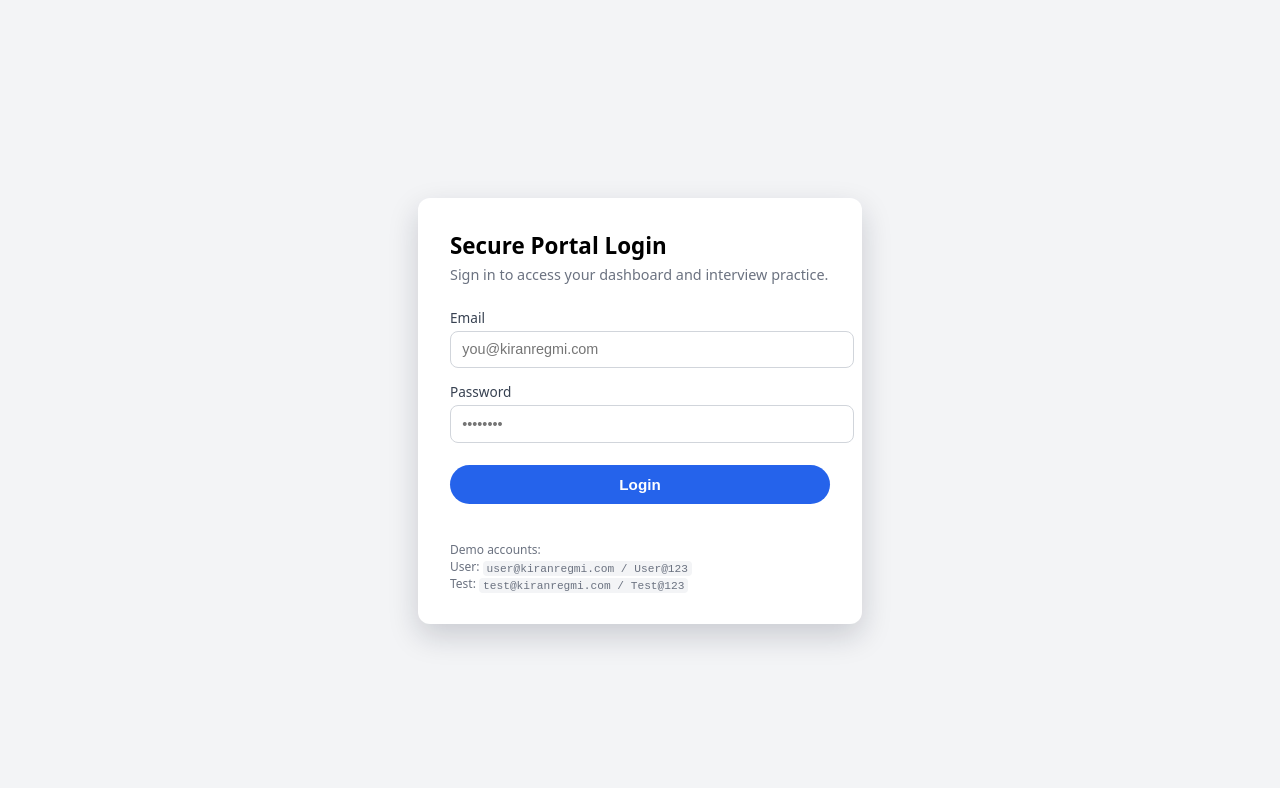
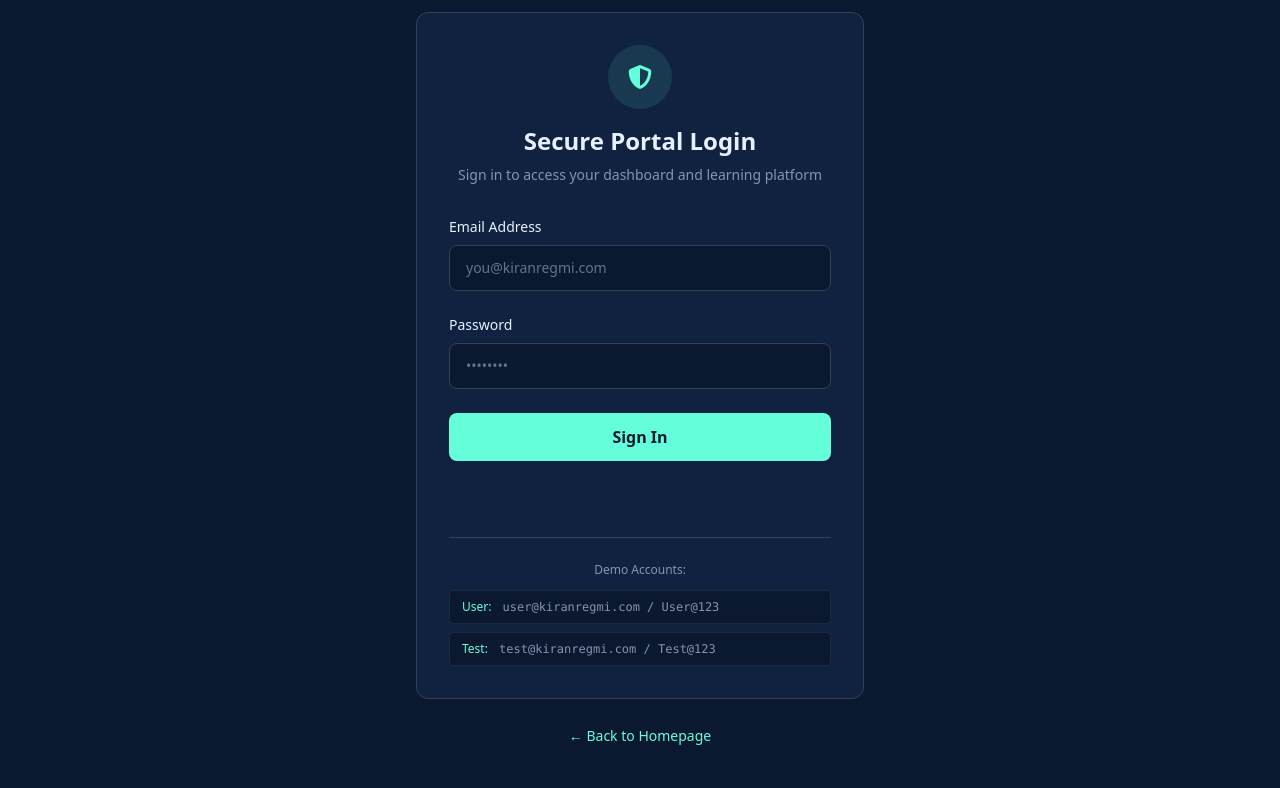
Before and after one commit to kiran-regmi/kiranregmi.com, a plain HTML site: page login.html in a window 1280 px wide. Shown: the part 68-856 px from the top of the page. Drawn offline with nearby package versions, Linux system fonts and the light colour scheme.

Commit message:
updated login page

```diff
--- a/login.html
+++ b/login.html
@@ -1,150 +1,144 @@
-
 <!DOCTYPE html>
 <html lang="en">
+<!--
+  kiranregmi.com - Login Page
+  Version: 2.3
+  Last Updated: January 28, 2026
+  Changes: Redesigned to match v2.3 homepage theme
+-->
 <head>
   <meta charset="UTF-8" />
   <title>Login • kiranregmi.com</title>
   <meta name="viewport" content="width=device-width, initial-scale=1" />
-  <link rel="stylesheet" href="styles.css" />
+  <link rel="icon" href="/assets/images/favicon.ico" type="image/x-icon">
 
-  <link rel="stylesheet" href="./css/base.css" />
-  <link rel="stylesheet" href="./css/layout.css" />
-  <link rel="stylesheet" href="./css/components.css" />
+  <!-- Tailwind -->
+  <script src="https://cdn.tailwindcss.com"></script>
+
+  <!-- Font Awesome -->
+  <link rel="stylesheet" href="https://cdnjs.cloudflare.com/ajax/libs/font-awesome/6.5.0/css/all.min.css" crossorigin="anonymous"/>
+
   <style>
-    body {
-      font-family: system-ui, -apple-system, BlinkMacSystemFont, "Inter", sans-serif;
-      background: #f3f4f6;
-      margin: 0;
+    @keyframes fadeIn {
+      from { opacity: 0; transform: translateY(10px); }
+      to { opacity: 1; transform: translateY(0); }
     }
-    .login-wrapper {
-      min-height: 100vh;
-      display: flex;
-      align-items: center;
-      justify-content: center;
-      padding: 1rem;
-    }
-    .login-card {
-      background: #fff;
-      padding: 2rem;
-      border-radius: 12px;
-      box-shadow: 0 12px 30px rgba(15, 23, 42, 0.18);
-      max-width: 380px;
-      width: 100%;
-    }
-    .login-card h1 {
-      margin: 0 0 0.25rem 0;
-      font-size: 1.4rem;
-    }
-    .login-card p {
-      margin: 0 0 1.5rem 0;
-      font-size: 0.9rem;
-      color: #6b7280;
-    }
-    .form-group {
-      margin-bottom: 0.9rem;
-    }
-    .form-group label {
-      display: block;
-      font-size: 0.85rem;
-      margin-bottom: 0.25rem;
-      color: #374151;
-    }
-    .form-group input {
-      width: 100%;
-      padding: 0.6rem 0.7rem;
-      border-radius: 8px;
-      border: 1px solid #d1d5db;
-      font-size: 0.9rem;
-    }
-    .btn-primary {
-      width: 100%;
-      border: none;
-      border-radius: 999px;
-      padding: 0.7rem;
-      background: #2563eb;
-      color: #fff;
-      font-weight: 600;
-      cursor: pointer;
-      margin-top: 0.5rem;
-    }
-    .btn-primary:hover {
-      background: #1d4ed8;
-    }
-    #loginError {
-      margin-top: 0.5rem;
-      font-size: 0.8rem;
-      color: #dc2626;
-      min-height: 1em;
-    }
-    .login-footer {
-      margin-top: 1rem;
-      font-size: 0.75rem;
-      color: #6b7280;
-    }
-    .login-footer code {
-      font-size: 0.7rem;
-      background: #f3f4f6;
-      padding: 0.1rem 0.25rem;
-      border-radius: 4px;
+    .animate-fade-in {
+      animation: fadeIn 0.5s ease-out;
     }
   </style>
 </head>
 
-<!-- ========== TOP NAVBAR ========== -->
-<body class="app-shell">
+<body class="bg-[#0a192f] text-[#ccd6f6]">
 
-<!-- TOP NAVBAR (reuse same markup as foundations) -->
-<header class="top-navbar">
-  <div class="top-navbar-inner">
+<!-- NAVBAR -->
+<nav class="fixed top-0 left-0 right-0 z-40 border-b border-slate-800 bg-[#0a192f]/95 backdrop-blur-sm">
+  <div class="max-w-7xl mx-auto px-6 lg:px-12 h-16 flex items-center justify-between">
 
-    <!-- Logo -->
-    <a href="../index.html" class="top-logo">
-      <span class="logo-badge">KR</span>
+    <!-- LOGO -->
+    <a href="index.html" class="flex items-center gap-2">
+      <span class="w-9 h-9 rounded-full border border-[#64ffda] text-[#64ffda] font-bold flex items-center justify-center text-sm">
+        KR
+      </span>
     </a>
 
-    <!-- Nav Links -->
-    <nav class="top-nav-links">
-      <a href="./index.html">Home</a>
-      <a href="./contact.html">Contact</a>
-      <a href="./login.html" id="loginLink">Log Out</a>
+    <!-- NAV LINKS -->
+    <nav class="flex items-center gap-6 text-sm">
+      <a href="index.html" class="hover:text-[#64ffda] transition">Home</a>
+      <a href="contact.html" class="hover:text-[#64ffda] transition">Contact</a>
     </nav>
   </div>
-</header>
+</nav>
 
-<!-- ========== Body start here ========== -->
+<!-- MAIN -->
+<main class="min-h-screen flex items-center justify-center px-6 py-20">
+  <div class="w-full max-w-md animate-fade-in">
 
-  <div class="login-wrapper">
-    <div class="login-card">
-      <h1>Secure Portal Login</h1>
-      <p>Sign in to access your dashboard and interview practice.</p>
+    <!-- Login Card -->
+    <div class="bg-[#112240] border border-slate-700 rounded-xl p-8">
+      <div class="text-center mb-8">
+        <div class="w-16 h-16 bg-[#64ffda]/10 rounded-full flex items-center justify-center mx-auto mb-4">
+          <i class="fa-solid fa-shield-halved text-[#64ffda] text-2xl"></i>
+        </div>
+        <h1 class="text-2xl font-bold text-[#e6f1ff] mb-2">Secure Portal Login</h1>
+        <p class="text-sm text-[#8892b0]">Sign in to access your dashboard and learning platform</p>
+      </div>
 
-      <form id="loginForm">
-        <div class="form-group">
-          <label for="loginEmail">Email</label>
-          <input type="email" id="loginEmail" required placeholder="you@kiranregmi.com" />
+      <!-- Login Form -->
+      <form id="loginForm" class="space-y-6">
+
+        <div>
+          <label for="loginEmail" class="block text-sm font-medium text-[#e6f1ff] mb-2">
+            Email Address
+          </label>
+          <input
+            type="email"
+            id="loginEmail"
+            required
+            placeholder="you@kiranregmi.com"
+            class="w-full px-4 py-3 bg-[#0a192f] border border-slate-700 rounded-lg text-sm text-[#e6f1ff] placeholder-slate-500 focus:border-[#64ffda] focus:outline-none transition"
+          />
         </div>
 
-        <div class="form-group">
-          <label for="loginPassword">Password</label>
-          <input type="password" id="loginPassword" required placeholder="••••••••" />
+        <div>
+          <label for="loginPassword" class="block text-sm font-medium text-[#e6f1ff] mb-2">
+            Password
+          </label>
+          <input
+            type="password"
+            id="loginPassword"
+            required
+            placeholder="••••••••"
+            class="w-full px-4 py-3 bg-[#0a192f] border border-slate-700 rounded-lg text-sm text-[#e6f1ff] placeholder-slate-500 focus:border-[#64ffda] focus:outline-none transition"
+          />
         </div>
 
-        <button type="submit" class="btn-primary">Login</button>
-        <div id="loginError"></div>
+        <button
+          type="submit"
+          class="w-full py-3 bg-[#64ffda] text-[#0a192f] font-semibold rounded-lg hover:bg-[#4dd4b8] transition"
+        >
+          Sign In
+        </button>
 
-        <!-- 🔥 Add this EXACT element -->
-    <p id="errorMsg" style="display:none; color:red;"></p>
+        <!-- Error Message -->
+        <div id="loginError" class="text-sm text-red-400 text-center min-h-[20px]"></div>
+        <p id="errorMsg" style="display:none; color:#ef4444;"></p>
+
       </form>
 
-      <div class="login-footer">
-        Demo accounts:<br />
-        User: <code>user@kiranregmi.com / User@123</code><br />
-        Test: <code>test@kiranregmi.com / Test@123</code>
+      <!-- Demo Accounts -->
+      <div class="mt-8 pt-6 border-t border-slate-700">
+        <p class="text-xs text-[#8892b0] mb-3 text-center">Demo Accounts:</p>
+        <div class="space-y-2 text-xs">
+          <div class="bg-[#0a192f] border border-slate-800 rounded px-3 py-2">
+            <span class="text-[#64ffda]">User:</span>
+            <code class="text-[#8892b0] ml-2">user@kiranregmi.com / User@123</code>
+          </div>
+          <div class="bg-[#0a192f] border border-slate-800 rounded px-3 py-2">
+            <span class="text-[#64ffda]">Test:</span>
+            <code class="text-[#8892b0] ml-2">test@kiranregmi.com / Test@123</code>
+          </div>
+        </div>
       </div>
+
     </div>
+
+    <!-- Back Link -->
+    <div class="text-center mt-6">
+      <a href="index.html" class="text-sm text-[#64ffda] hover:underline">
+        ← Back to Homepage
+      </a>
+    </div>
+
   </div>
+</main>
 
-  <script>
+<!-- FOOTER -->
+<footer class="text-xs text-[#8892b0] border-t border-slate-800 py-6 text-center">
+  <p>© 2026 kiranregmi.com · Secure Authentication</p>
+</footer>
+
+<script>
 const API_BASE = "https://kiranregmi-com-backend.onrender.com/api";
 
 document.getElementById("loginForm").addEventListener("submit", async (e) => {
@@ -158,7 +152,6 @@ document.getElementById("loginForm").addEventListener("submit", async (e) => {
 
   try {
     const res = await fetch(`${API_BASE}/login`, {
-    // fetch(`${window.APP_CONFIG.API_BASE_URL}/api/login`, {
       method: "POST",
       headers: { "Content-Type": "application/json" },
       body: JSON.stringify({ email, password })
@@ -178,7 +171,6 @@ document.getElementById("loginForm").addEventListener("submit", async (e) => {
 
     // Redirect to dashboard
     window.location.href = "/dashboard.html";
-   // window.location.href = "/welcome.html";
 
   } catch (err) {
     console.error(err);
@@ -187,8 +179,5 @@ document.getElementById("loginForm").addEventListener("submit", async (e) => {
 });
 </script>
 
-<script src="/app-config.js"></script>
-
-
 </body>
 </html>
```
Also changed, not shown: skills.html (deleted, +0 -210 lines), backups/OLD-portal.html (renamed from assets/backups/OLD-portal.html), backups/README.md (renamed from assets/backups/README.md), backups/dashboard copy.html (renamed from dashboard copy.html), backups/dashboard.html (renamed from assets/backups/dashboard.html), backups/dashboard.js (renamed from assets/backups/dashboard.js), backups/index copy.html (renamed from index copy.html), backups/labs.html (renamed from assets/backups/labs.html), 1 other file.
